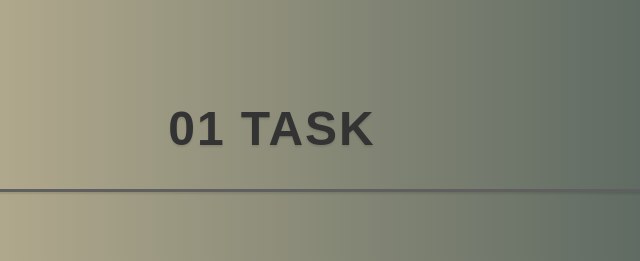
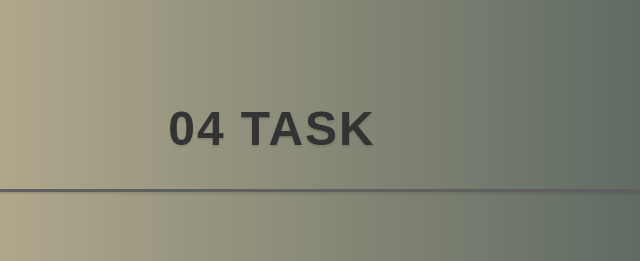
Before and after one commit to VadBorovec/goit-js-hw-06, a plain HTML site: page task-04.html in a window 1280 px wide. Shown: the top 261 px of the page, 368-1008 px from the left. Drawn offline with Linux system fonts and the light colour scheme.

Commit message:
change page header in 2-4 tasks

```diff
--- a/task-04.html
+++ b/task-04.html
@@ -19,7 +19,7 @@
   </button>
 
   <!-- HEADER -->
-  <h1 class="page-header">01 task</h1>
+  <h1 class="page-header">04 task</h1>
 
   <!-- BODY -->
   <div id="counter">
```
Also changed, not shown: task-02.html (+1 -1 lines), task-03.html (+1 -1 lines).
